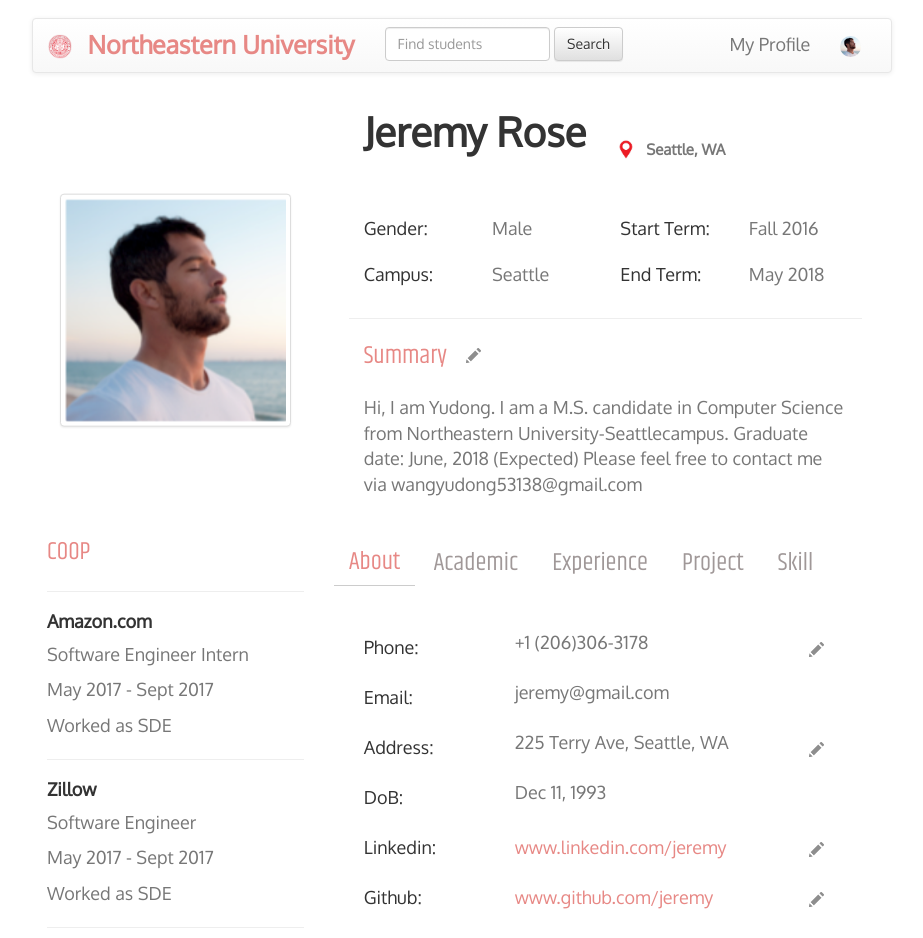
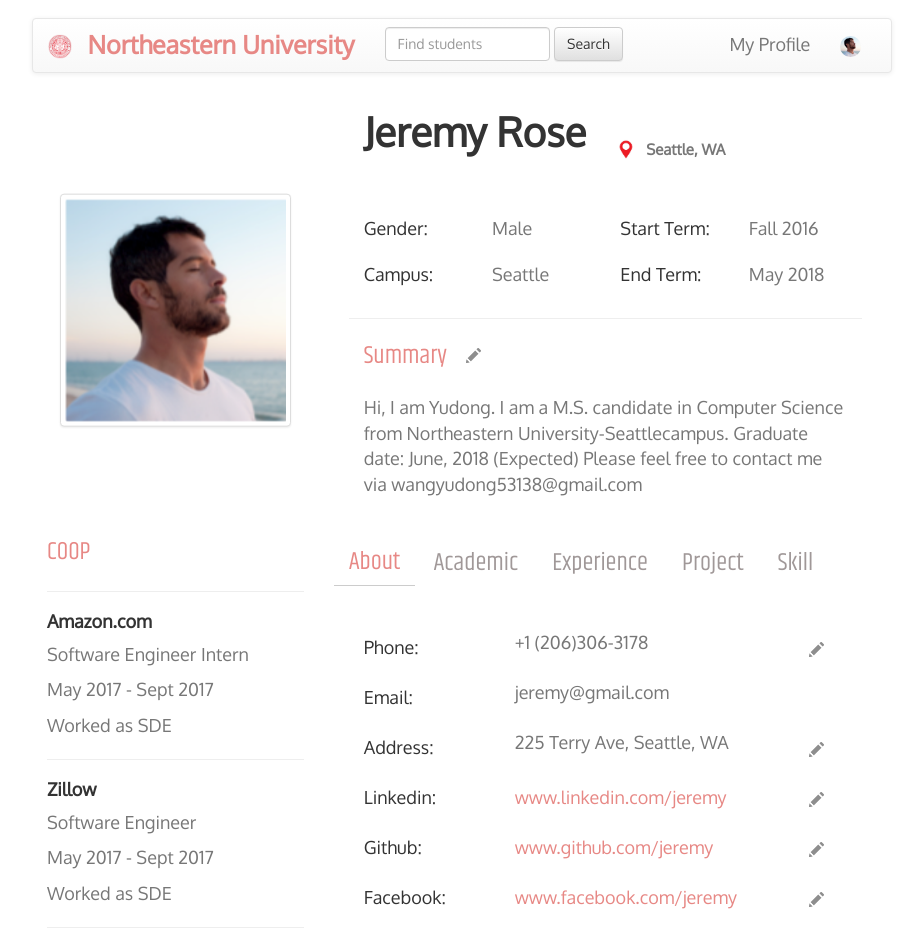
Before and after one commit to gortonator/profile, a React (Create React App) app: page / in a window 1280 px wide. Shown: the top 938 px of the page, without its empty margins (178-1101 px from the left). Built offline with nearby package versions, Linux system fonts and the light colour scheme.

Commit message:
Delete dob

```diff
--- a/src/components/TabBar/About/About.js
+++ b/src/components/TabBar/About/About.js
@@ -15,7 +15,6 @@ class About extends Component {
                     <AboutItem labelText="Phone" keyName="phone" action={this.props.action} value={this.props.phone} modifiable/>
                     <AboutItem labelText="Email" value={this.props.email}/>
                     <AboutItem labelText="Address" keyName="address" action={this.props.action} value={this.props.address} modifiable/>
-                    <AboutItem labelText="DoB" value={this.props.dob}/>
                     <AboutItem labelText="Linkedin" keyName="linkedin" action={this.props.action} value={this.props.linkedin} modifiable isLink/>
                     <AboutItem labelText="Github" keyName="github" action={this.props.action} value={this.props.github} modifiable isLink/>
                     <AboutItem labelText="Facebook" keyName="facebook" action={this.props.action} value={this.props.facebook} modifiable isLink/>
--- a/src/components/TabBar/TabBar.js
+++ b/src/components/TabBar/TabBar.js
@@ -14,7 +14,6 @@ class TabBar extends Component {
             phone: "+1 (206)306-3178",
             email: "jeremy@gmail.com",
             address: "225 Terry Ave, Seattle, WA",
-            dob: "Dec 11, 1993",
             linkedin: "www.linkedin.com/jeremy",
             github: "www.github.com/jeremy",
             facebook: "www.facebook.com/jeremy",
@@ -38,7 +37,6 @@ class TabBar extends Component {
                     <About phone={this.state.phone}
                            email={this.state.email}
                            address={this.state.address}
-                           dob={this.state.dob}
                            linkedin={this.state.linkedin}
                            github={this.state.github}
                            facebook={this.state.facebook}
```
